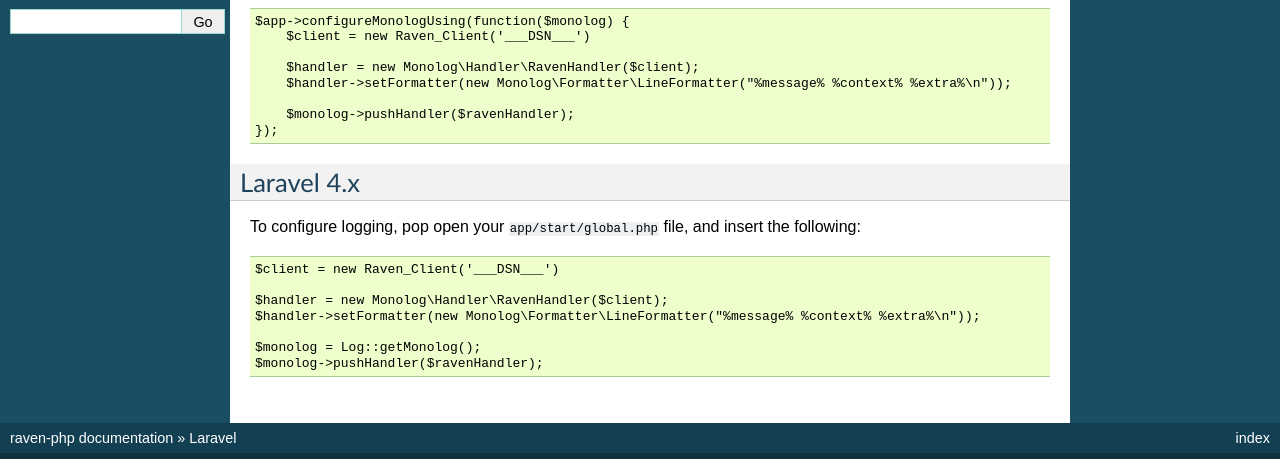
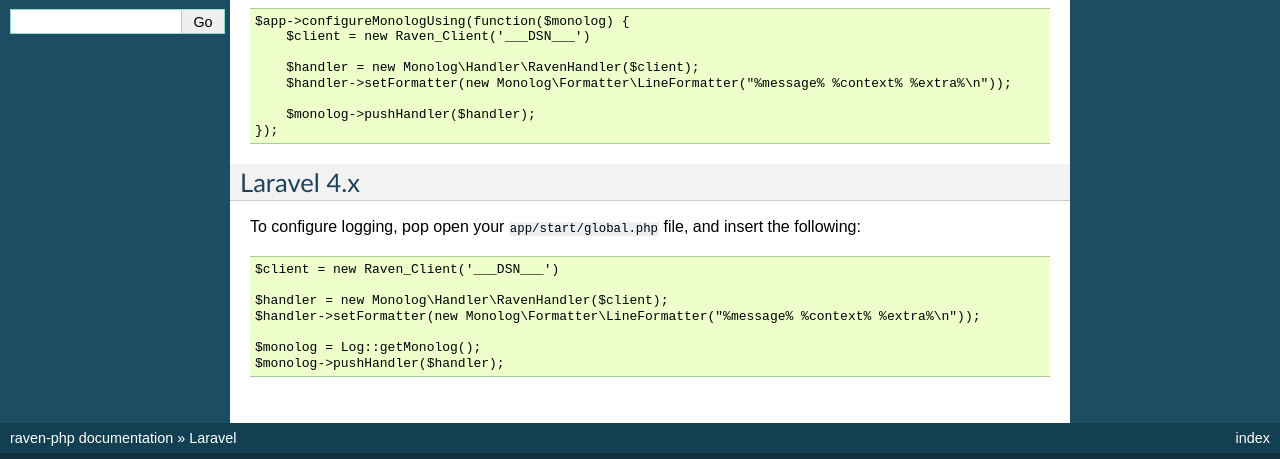
Before and after one commit to getsentry/sentry-php, a Sphinx documentation site: the page built from docs/integrations/laravel.rst, in a window 1280 px wide. Shown: the part 217-676 px from the top of the page. Built offline with Sphinx 7.4.7, drawn with Linux system fonts in a browser that asks for light colours; pages that are not in the unit, such as notebooks, are missing from menus; the version number could not be read and is left out.

Commit message:
Fix variable used in example

```diff
--- a/docs/integrations/laravel.rst
+++ b/docs/integrations/laravel.rst
@@ -16,7 +16,7 @@
         $handler = new Monolog\Handler\RavenHandler($client);
         $handler->setFormatter(new Monolog\Formatter\LineFormatter("%message% %context% %extra%\n"));
 
-        $monolog->pushHandler($ravenHandler);
+        $monolog->pushHandler($handler);
     });
 
 Laravel 4.x
@@ -32,4 +32,4 @@
     $handler->setFormatter(new Monolog\Formatter\LineFormatter("%message% %context% %extra%\n"));
 
     $monolog = Log::getMonolog();
-    $monolog->pushHandler($ravenHandler);
+    $monolog->pushHandler($handler);
```
